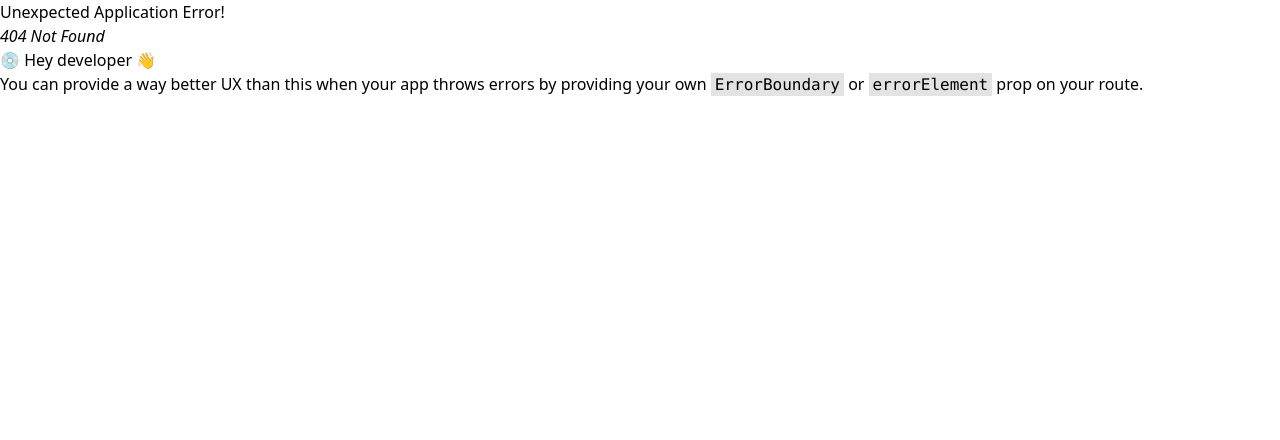
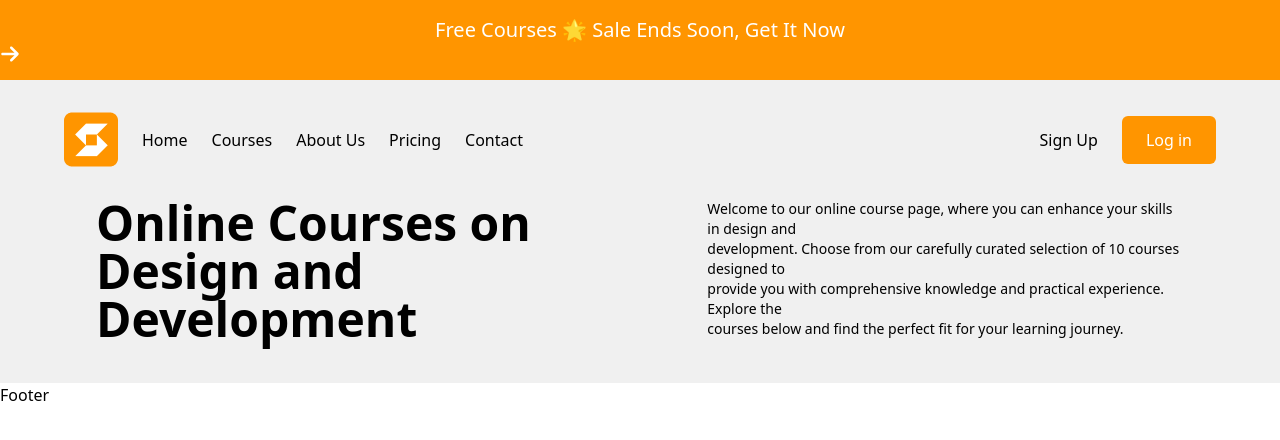
Before and after one commit to abdunnoorfaheem/creativePotential, a React (Vite) app: page /courses in a window 1280 px wide. Before the commit this address had no page. Shown: the top 440 px of the page. Built offline with nearby package versions, Linux system fonts and the light colour scheme.

Commit message:
course description in course page added

```diff
--- a/src/App.jsx
+++ b/src/App.jsx
@@ -9,6 +9,7 @@ import Home from './pages/Home'
 import AboutUs from './pages/AboutUs'
 import RootRouter from './components/RootRouter'
 import Footer from './pages/Footer'
+import Courses from './pages/Courses'
 
 function App() {
 
@@ -17,6 +18,7 @@ function App() {
     <Route element={<RootRouter/>}>
       <Route path="/" element={<Home/>}/>
       <Route path='/about'element={<AboutUs/>}/>
+      <Route path="/courses" element={<Courses/>}/>
       <Route path='/footer' element={<Footer/>}/>
     </Route>
   ))
--- /dev/null
+++ b/src/components/CourseDescription.jsx
@@ -0,0 +1,18 @@
+import React from 'react'
+
+const CourseDescription = () => {
+  return (
+    <section className='bg-secondary h-[184px]'>
+        <div className=' flex justify-between px-24'>
+            <div>
+                <h1 className='text-5xl font-bold'>Online Courses on Design and <br /> Development</h1>
+            </div>
+            <div>
+                <p className='text-sm'>Welcome to our online course page, where you can enhance your skills in design and <br /> development. Choose from our carefully curated selection of 10 courses designed to <br /> provide you with comprehensive knowledge and practical experience. Explore the <br /> courses below and find the perfect fit for your learning journey.</p>
+            </div>
+        </div>
+    </section>
+  )
+}
+
+export default CourseDescription
--- a/src/components/NavBar.jsx
+++ b/src/components/NavBar.jsx
@@ -10,7 +10,7 @@ const NavBar = () => {
             <img src={Logo} alt="" />
             <ul className='flex gap-6'>
                 <li><Link to='/'>Home</Link></li>
-                <li>Courses</li>
+                <li><Link to="/courses">Courses</Link></li>
                 <li><Link to="/about">About Us</Link></li>
                 <li>Pricing</li>
                 <li>Contact</li>
--- a/src/pages/Courses.jsx
+++ b/src/pages/Courses.jsx
@@ -1,8 +1,9 @@
 import React from 'react'
+import CourseDescription from '../components/CourseDescription'
 
 const Courses = () => {
   return (
-    <div>Courses</div>
+    <CourseDescription/>
   )
 }
 
```
